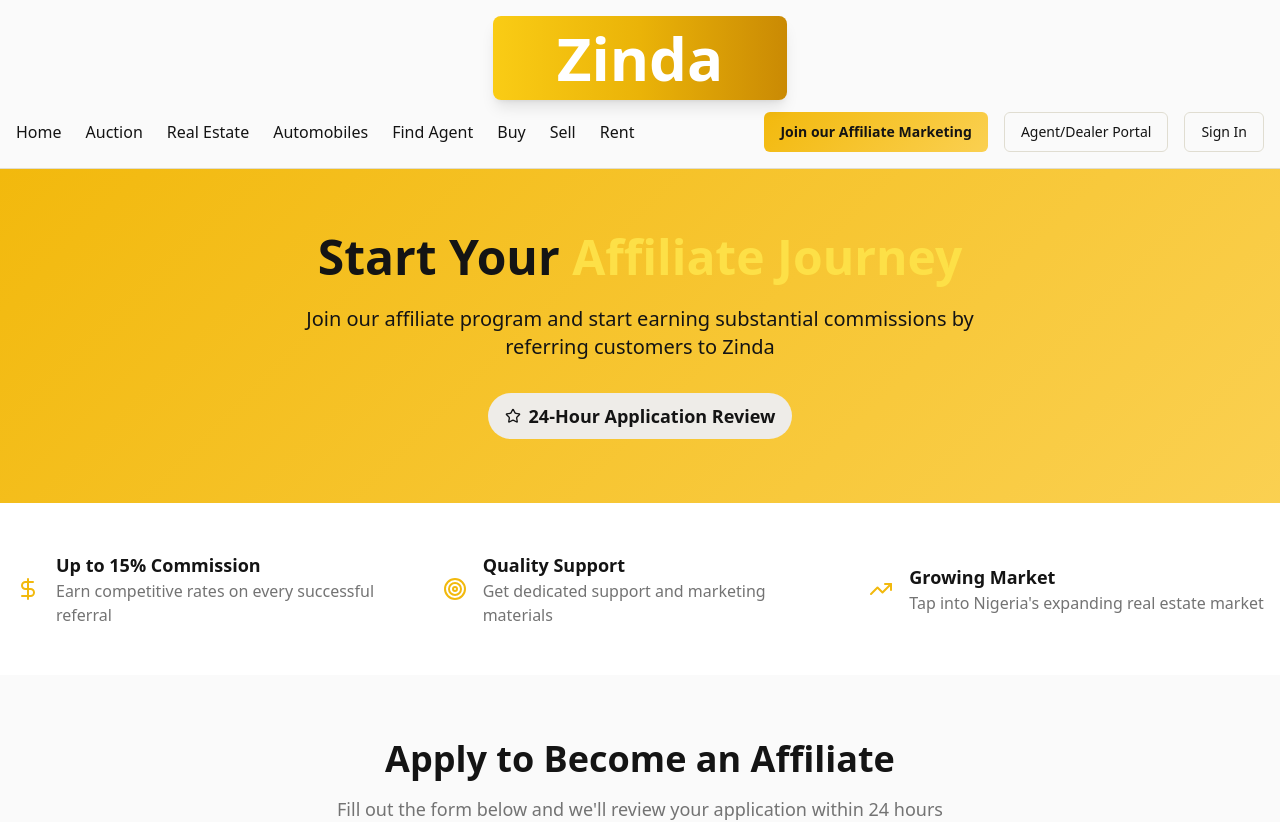
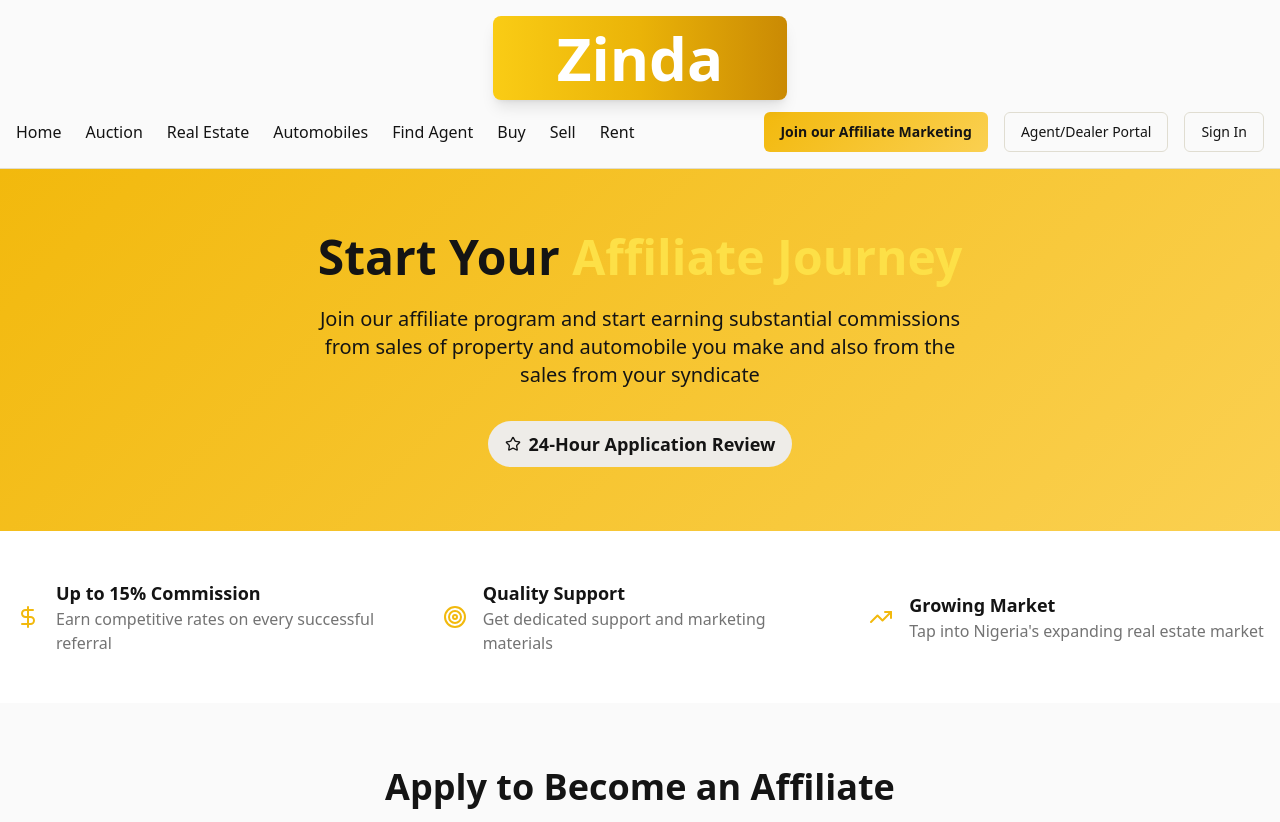
Before and after one commit to amssigmaconsulting/zinda-asset-oasis-44, a React (Vite) app: page /start-earning in a window 1280 px wide. Shown: the top 822 px of the page. Built offline with nearby package versions, Linux system fonts and the light colour scheme.

Commit message:
Update tagline on start earning page

```diff
--- a/src/pages/StartEarning.tsx
+++ b/src/pages/StartEarning.tsx
@@ -105,7 +105,7 @@ const StartEarning = () => {
             Start Your <span className="text-yellow-300">Affiliate Journey</span>
           </h1>
           <p className="text-xl mb-8 max-w-2xl mx-auto">
-            Join our affiliate program and start earning substantial commissions by referring customers to Zinda
+            Join our affiliate program and start earning substantial commissions from sales of property and automobile you make and also from the sales from your syndicate
           </p>
           <Badge variant="secondary" className="text-lg px-4 py-2">
             <Star className="h-4 w-4 mr-2" />
```
